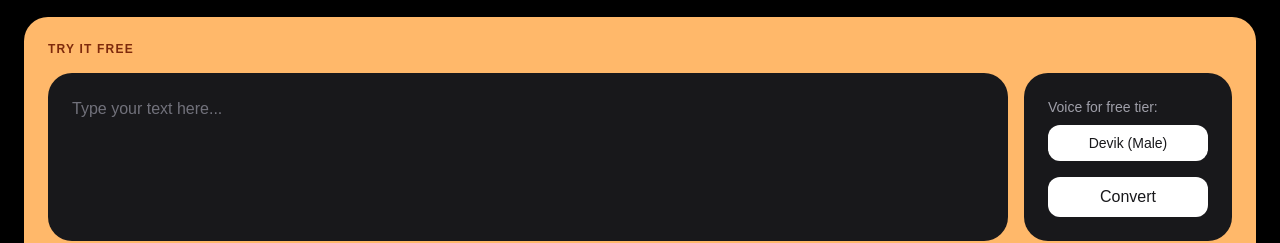
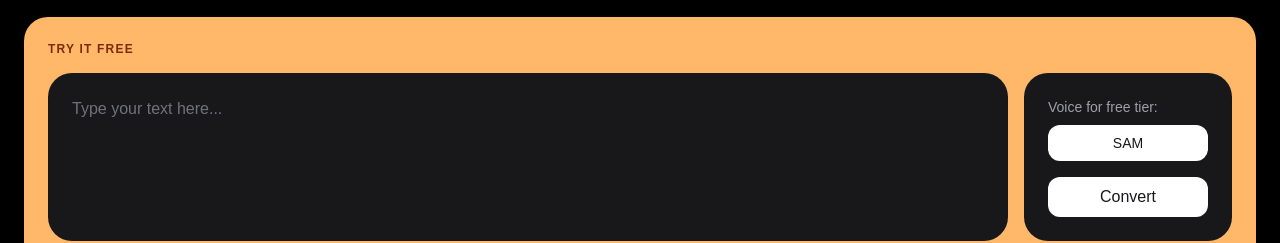
Before and after one commit to Shivangbijalwan/TTA-text-to-audio-, a Next.js app in the folder landing-page/: page / in a window 1280 px wide. Shown: the part 1120-1363 px from the top of the page. Built offline with nearby package versions, Linux system fonts and the light colour scheme; a web font is replaced by a local one.

Commit message:
updated voice agent to SAM

```diff
--- a/landing-page/components/MainController.tsx
+++ b/landing-page/components/MainController.tsx
@@ -6,7 +6,7 @@ import { useRouter } from "next/navigation";
 
 // — Voice list —
 const voices = [
-  { id: "21m00Tcm4TlvDq8ikWAM", label: "Devik (Male)" },
+  { id: "21m00Tcm4TlvDq8ikWAM", label: "SAM" },
 ];
 
 // — CommentBox (inlined) —
```
